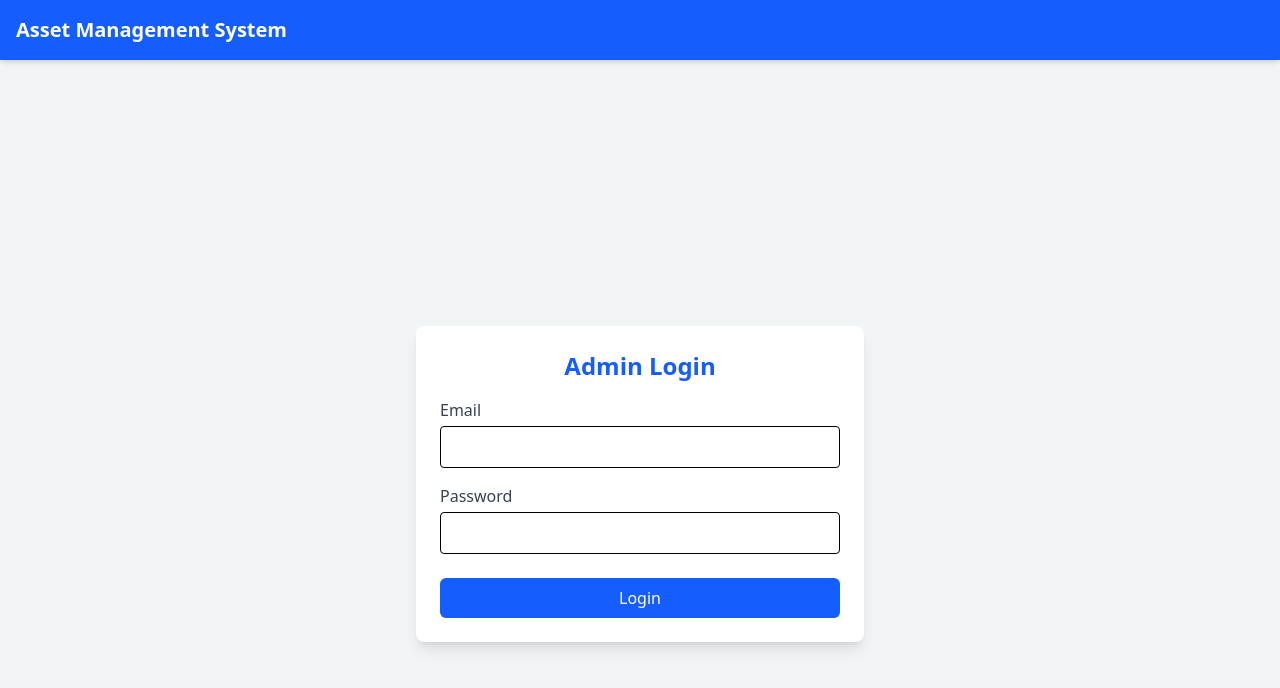
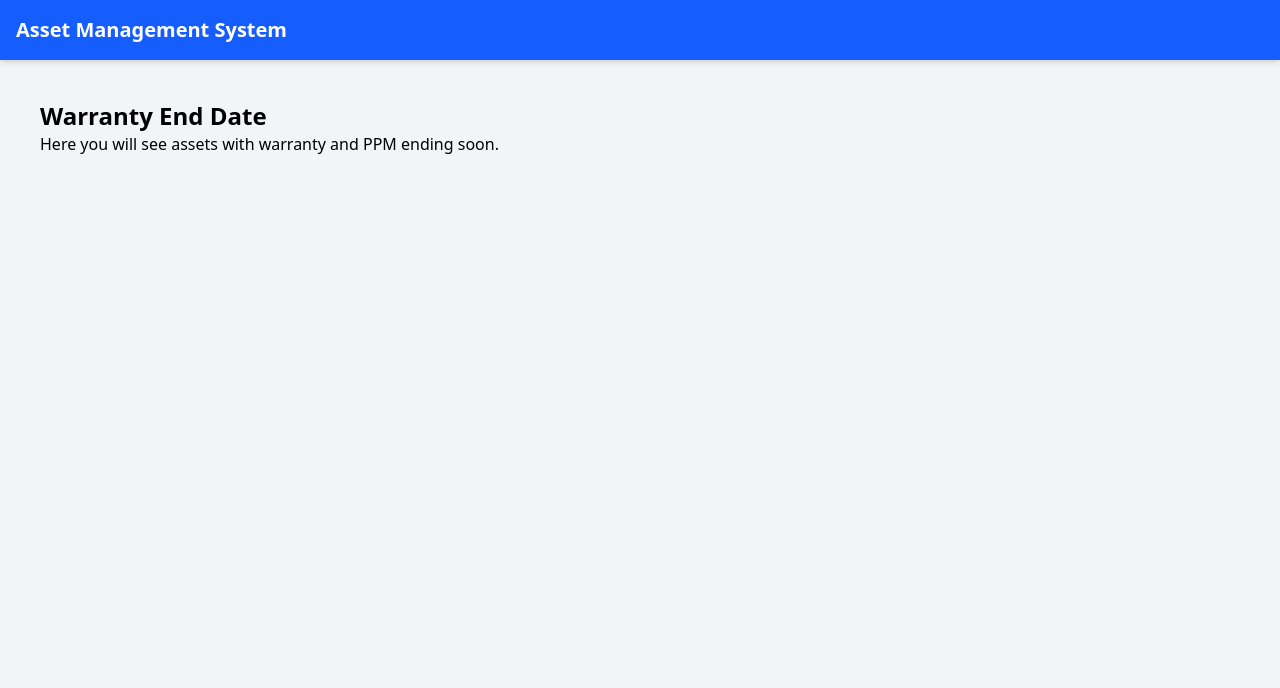
Before and after one commit to MohamedNihmath18/Asset-management-frontend, a React (Vite) app: page /warranty in a window 1280 px wide. Shown: the top 688 px of the page. Built offline with nearby package versions, Linux system fonts and the light colour scheme.

Commit message:
updated sidebar

```diff
--- a/src/App.jsx
+++ b/src/App.jsx
@@ -8,8 +8,9 @@ import Dashboard from "./pages/Dashboard";
 import AssetList from "./pages/AssetList";
 import AssetDetails from "./pages/AssetDetails";
 import ProtectedRoute from "./components/ProtectedRoute";
-import WarrantyPPM from "./pages/WarrantyPPM";
+import Warranty from "./pages/Warranty";
 import ServiceReport from "./pages/ServiceReport";
+import Ppm from "./pages/Ppm";
 
 function App() {
   return (
@@ -27,8 +28,9 @@ function App() {
             <Route path="/assets" element={<ProtectedRoute><AssetList /></ProtectedRoute>} />
             <Route path="/edit-asset/:id" element={<ProtectedRoute><EditAsset /></ProtectedRoute>} />
             <Route path="/asset/:id" element={<ProtectedRoute><AssetDetails /></ProtectedRoute>} />
-            <Route path="/warranty-ppm" element={<WarrantyPPM />} />
+            <Route path="/warranty" element={<Warranty />} />
             <Route path="/service-report" element={<ServiceReport />} />
+            <Route path="/ppm" element={<Ppm />} />
 
 
             {/* Redirect Unknown Routes to Login */}
--- a/src/pages/Dashboard.jsx
+++ b/src/pages/Dashboard.jsx
@@ -46,9 +46,15 @@ const Dashboard = () => {
         <ul className="space-y-3">
           <li
             className="py-3 px-4 rounded-lg bg-gray-700 hover:bg-gray-600 cursor-pointer transition duration-200"
-            onClick={() => navigate("/warranty-ppm")}
+            onClick={() => navigate("/warranty")}
           >
-            Warranty & PPM End Date
+            Warranty End Date
+          </li>
+          <li
+            className="py-3 px-4 rounded-lg bg-gray-700 hover:bg-gray-600 cursor-pointer transition duration-200"
+            onClick={() => navigate("/ppm")}
+          >
+            PPM End Date
           </li>
           <li
             className="py-3 px-4 rounded-lg bg-gray-700 hover:bg-gray-600 cursor-pointer transition duration-200"
--- a/src/pages/WarrantyPPM.jsx
+++ b/src/pages/Ppm.jsx
@@ -1,12 +1,12 @@
 import React from "react";
 
-const WarrantyPPM = () => {
+const Ppm = () => {
   return (
     <div className="p-4">
-      <h1 className="text-2xl font-bold">Warranty & PPM End Date</h1>
+      <h1 className="text-2xl font-bold">Warranty End Date</h1>
       <p>Here you will see assets with warranty and PPM ending soon.</p>
     </div>
   );
 };
 
-export default WarrantyPPM;
+export default Ppm;
--- /dev/null
+++ b/src/pages/Warranty.jsx
@@ -0,0 +1,12 @@
+import React from "react";
+
+const Warranty = () => {
+  return (
+    <div className="p-4">
+      <h1 className="text-2xl font-bold">Warranty End Date</h1>
+      <p>Here you will see assets with warranty and PPM ending soon.</p>
+    </div>
+  );
+};
+
+export default Warranty;
```
